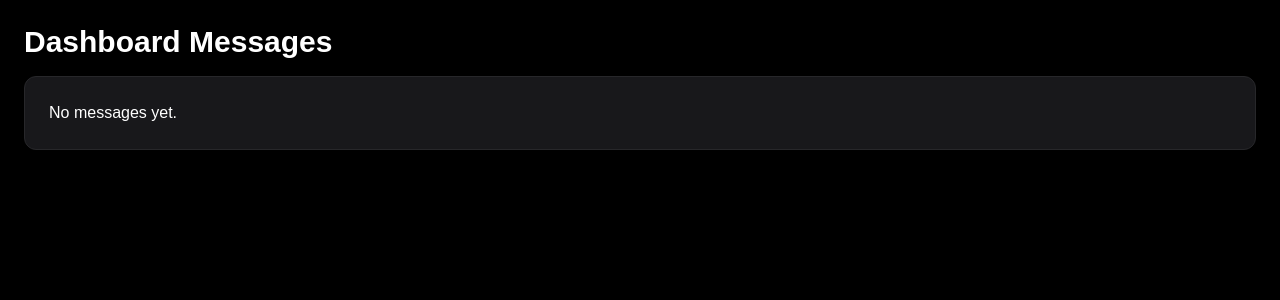
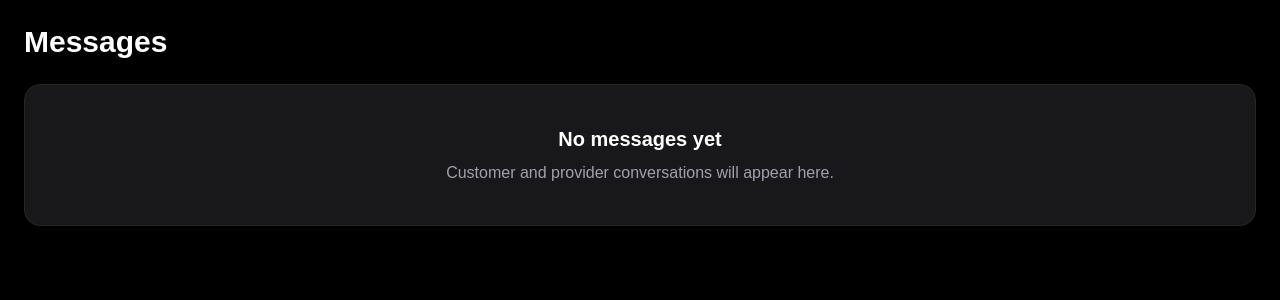
Before and after one commit to sameer2064/eka, a Next.js app: page /dashboard/messages in a window 1280 px wide. Shown: the top 300 px of the page. Built offline with nearby package versions, Linux system fonts and the light colour scheme.

Commit message:
Improved messages page UI

```diff
--- a/src/app/dashboard/messages/page.tsx
+++ b/src/app/dashboard/messages/page.tsx
@@ -1,12 +1,18 @@
 export default function DashboardMessagesPage() {
   return (
     <main className="min-h-screen bg-black text-white p-6">
-      <h1 className="text-3xl font-bold mb-4">
-        Dashboard Messages
+      <h1 className="text-3xl font-bold mb-6">
+        Messages
       </h1>
 
-      <div className="bg-zinc-900 border border-zinc-800 rounded-xl p-6">
-        <p>No messages yet.</p>
+      <div className="bg-zinc-900 border border-zinc-800 rounded-2xl p-10 text-center">
+        <h2 className="text-xl font-semibold mb-2">
+          No messages yet
+        </h2>
+
+        <p className="text-zinc-400">
+          Customer and provider conversations will appear here.
+        </p>
       </div>
     </main>
   );
```
